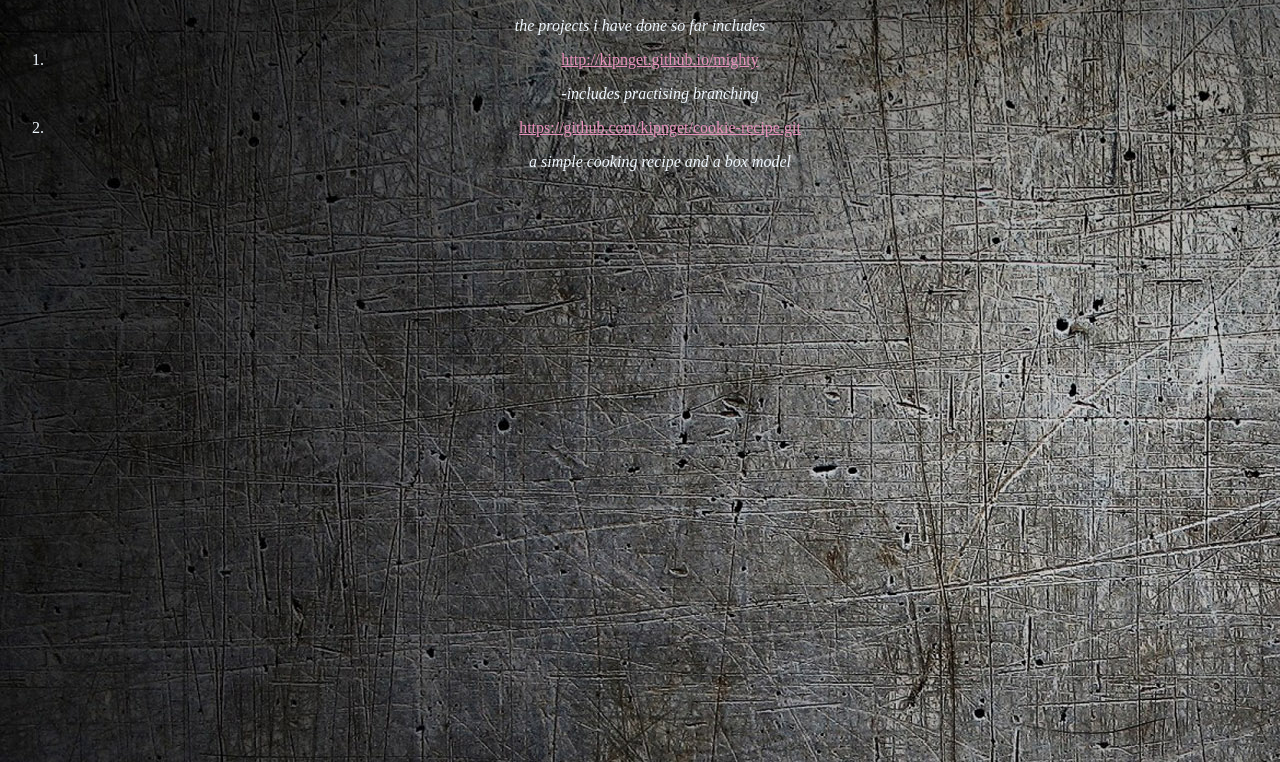
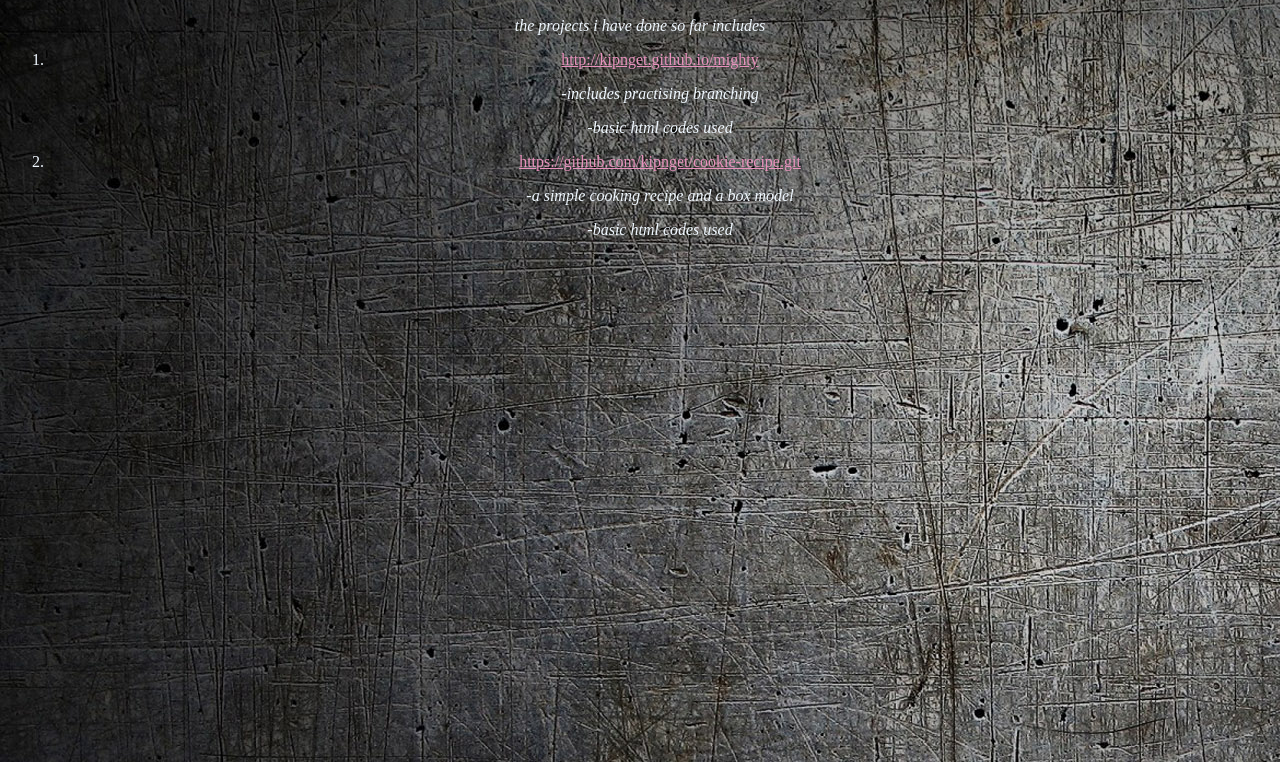
Before and after one commit to kipnget/portfolio-landing-page, a plain HTML site: page items/myprojects.html in a window 1280 px wide. Shown: the part 38-800 px from the top of the page. Drawn offline with Linux system fonts and the light colour scheme.

```diff
--- a/items/myprojects.html
+++ b/items/myprojects.html
@@ -15,8 +15,10 @@
         <ol>
             <li><a href="http://kipnget.github.io/mighty">http://kipnget.github.io/mighty</a></li>
             <p>-includes practising branching</p>
+            <p>-basic html codes used</p>
             <li><a href="https://github.com/kipnget/cookie-recipe.git">https://github.com/kipnget/cookie-recipe.git</a></li>
-            <p>a simple cooking recipe and a box model</p>
+            <p>-a simple cooking recipe and a box model</p>
+            <p>-basic html codes used</p>
         </ol>
 
        </div>
```
Also changed, not shown: items/about.html (+2 -1 lines), 1 other file.
